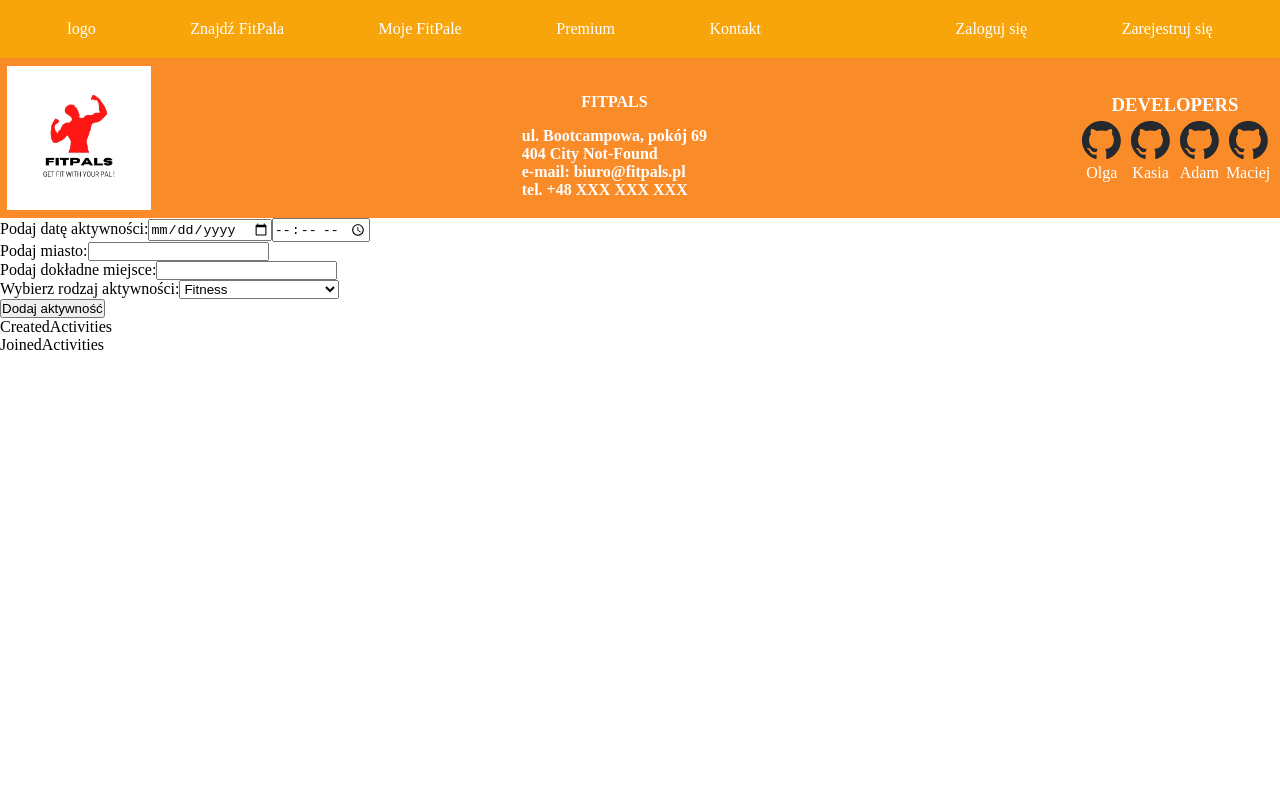
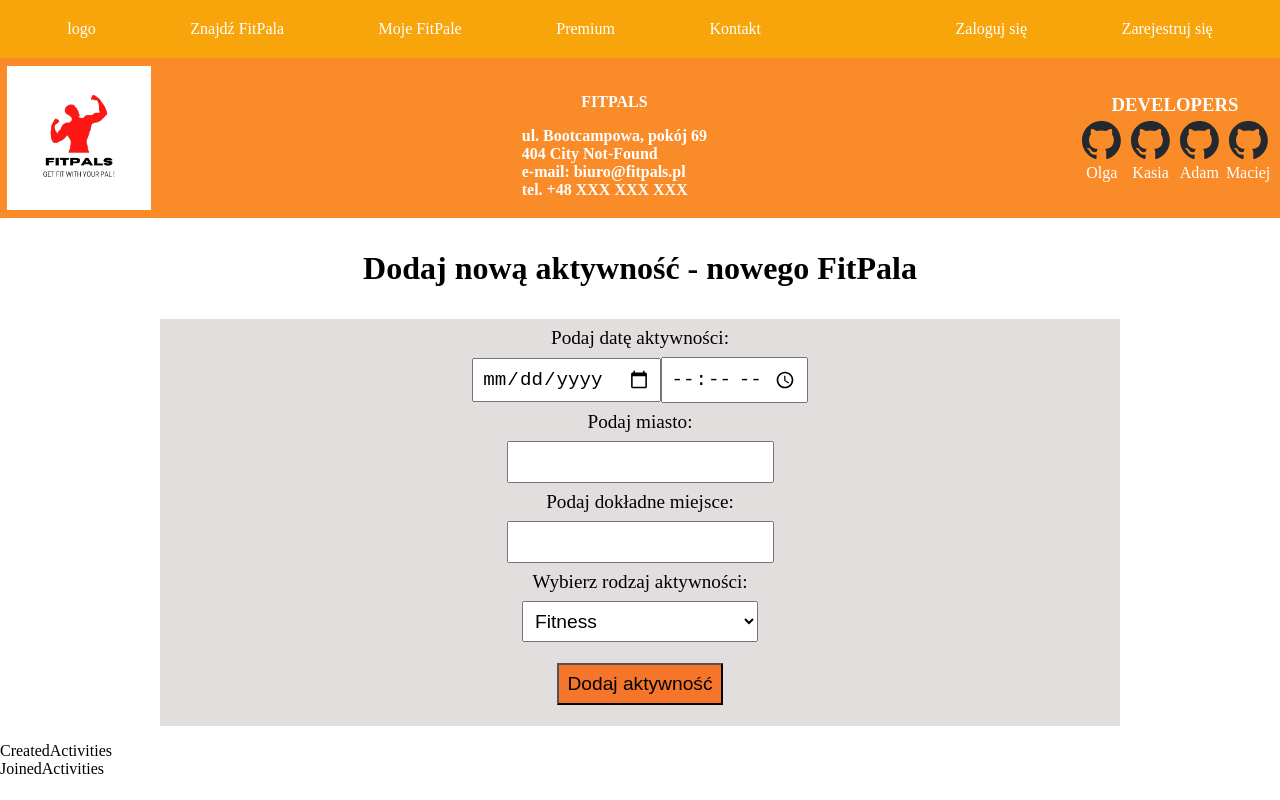
Before and after one commit to infoshareacademy/jfdzr8-team-szalone-wiewiory, a React (Create React App) app in the folder fitpals/: page /my-fitpal in a window 1280 px wide. Built offline with nearby package versions, Linux system fonts and the light colour scheme.

Commit message:
Added styles to form to add new activity

```diff
--- a/fitpals/src/components/YourActivity/FormActivities/FormActivities.jsx
+++ b/fitpals/src/components/YourActivity/FormActivities/FormActivities.jsx
@@ -1,5 +1,6 @@
 import { db } from "../../../api/firebase";
 import { addDoc, collection } from "firebase/firestore";
+import styles from "./FormActivities.module.css";
 
 export const FormActivity = () => {
   const fitpalsCollection = collection(db, "FitPals");
@@ -28,23 +29,57 @@ export const FormActivity = () => {
   };
 
   return (
-    <form onSubmit={handleSubmit}>
-      <div>
-        <label htmlFor="date">Podaj datę aktywności:</label>
-        <input type="date" name="date" id="date" required />
-        <input type="time" name="time" id="time" required />
-      </div>
-      <div>
-        <label htmlFor="city">Podaj miasto:</label>
-        <input type="text" name="city" id="city" required />
-      </div>
-      <div>
-        <label htmlFor="place">Podaj dokładne miejsce:</label>
-        <input type="text" name="place" id="place" required />
-      </div>
-      <div>
-        <label htmlFor="activity">Wybierz rodzaj aktywności:</label>
-        <select name="activity" id="activity" required>
+    <>
+      <h2 className={styles.formHeading}>
+        Dodaj nową aktywność - nowego FitPala
+      </h2>
+      <form onSubmit={handleSubmit} className={styles.form}>
+        <label htmlFor="date" className={styles.label}>
+          Podaj datę aktywności:
+        </label>
+        <div>
+          <input
+            type="date"
+            name="date"
+            id="date"
+            required
+            className={styles.input}
+          />
+          <input
+            type="time"
+            name="time"
+            id="time"
+            required
+            className={styles.input}
+          />
+        </div>
+
+        <label htmlFor="city" className={styles.label}>
+          Podaj miasto:
+        </label>
+        <input
+          type="text"
+          name="city"
+          id="city"
+          required
+          className={styles.input}
+        />
+
+        <label htmlFor="place" className={styles.label}>
+          Podaj dokładne miejsce:
+        </label>
+        <input
+          type="text"
+          name="place"
+          id="place"
+          required
+          className={styles.input}
+        />
+
+        <label htmlFor="activity" className={styles.label}>
+          Wybierz rodzaj aktywności:
+        </label>
+        <select name="activity" id="activity" required className={styles.input}>
           <option value="fitness">Fitness</option>
           <option value="gym">Siłownia</option>
           <option value="swimming">Pływanie</option>
@@ -61,10 +96,13 @@ export const FormActivity = () => {
           <option value="trekking">Trekking</option>
           <option value="boxing">Boks</option>
         </select>
-      </div>
-      <div>
-        <input type="submit" value="Dodaj aktywność" />
-      </div>
-    </form>
+
+        <input
+          type="submit"
+          value="Dodaj aktywność"
+          className={styles.submit}
+        />
+      </form>
+    </>
   );
 };
--- a/fitpals/src/components/YourActivity/FormActivities/FormActivities.module.css
+++ b/fitpals/src/components/YourActivity/FormActivities/FormActivities.module.css
@@ -0,0 +1,25 @@
+.formHeading {
+  text-align: center;
+  margin: 2rem;
+  font-size: 2rem;
+}
+
+.form {
+  margin: 1rem 10rem;
+  display: flex;
+  flex-direction: column;
+  align-items: center;
+  background-color: rgb(226, 222, 222);
+}
+
+.label,
+.input,
+.submit {
+  padding: 0.5rem;
+  font-size: 1.2rem;
+}
+
+.submit {
+  margin: 1.3rem;
+  background-color: rgb(245, 117, 43);
+}
```
